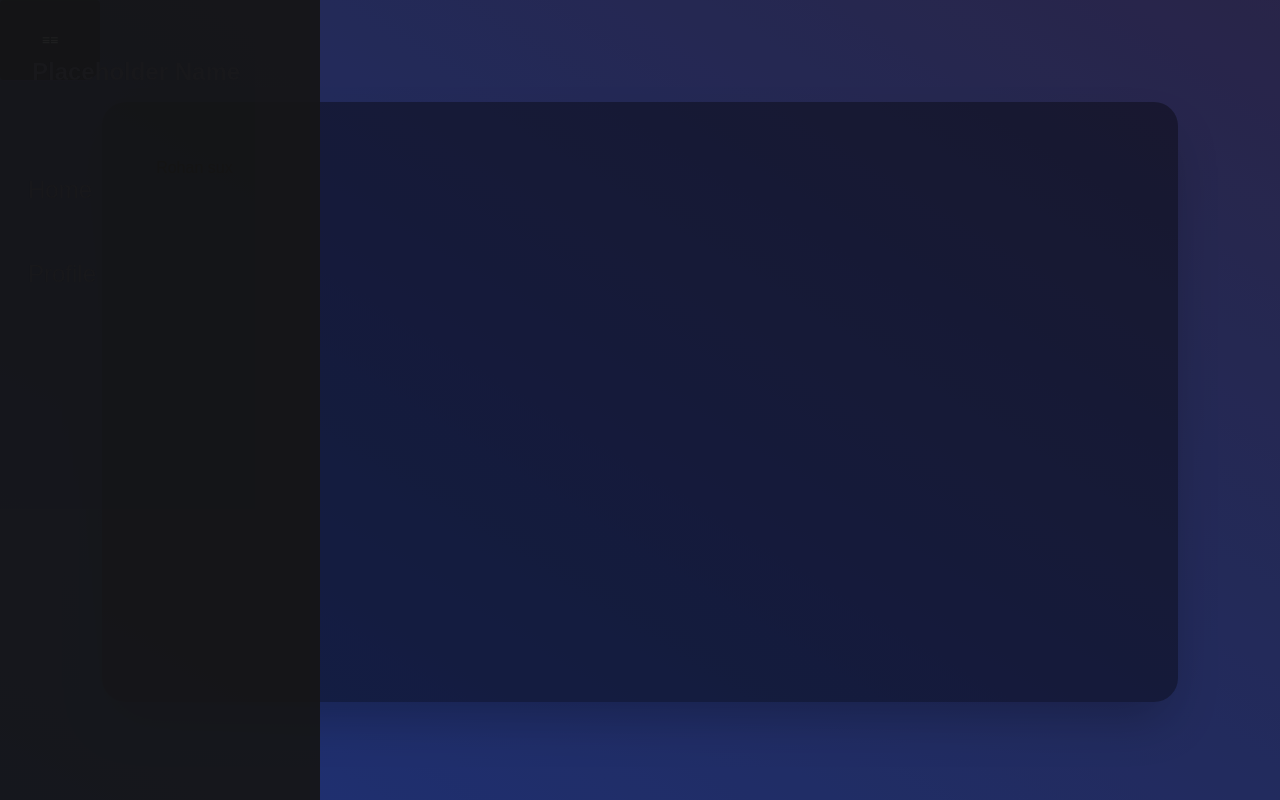
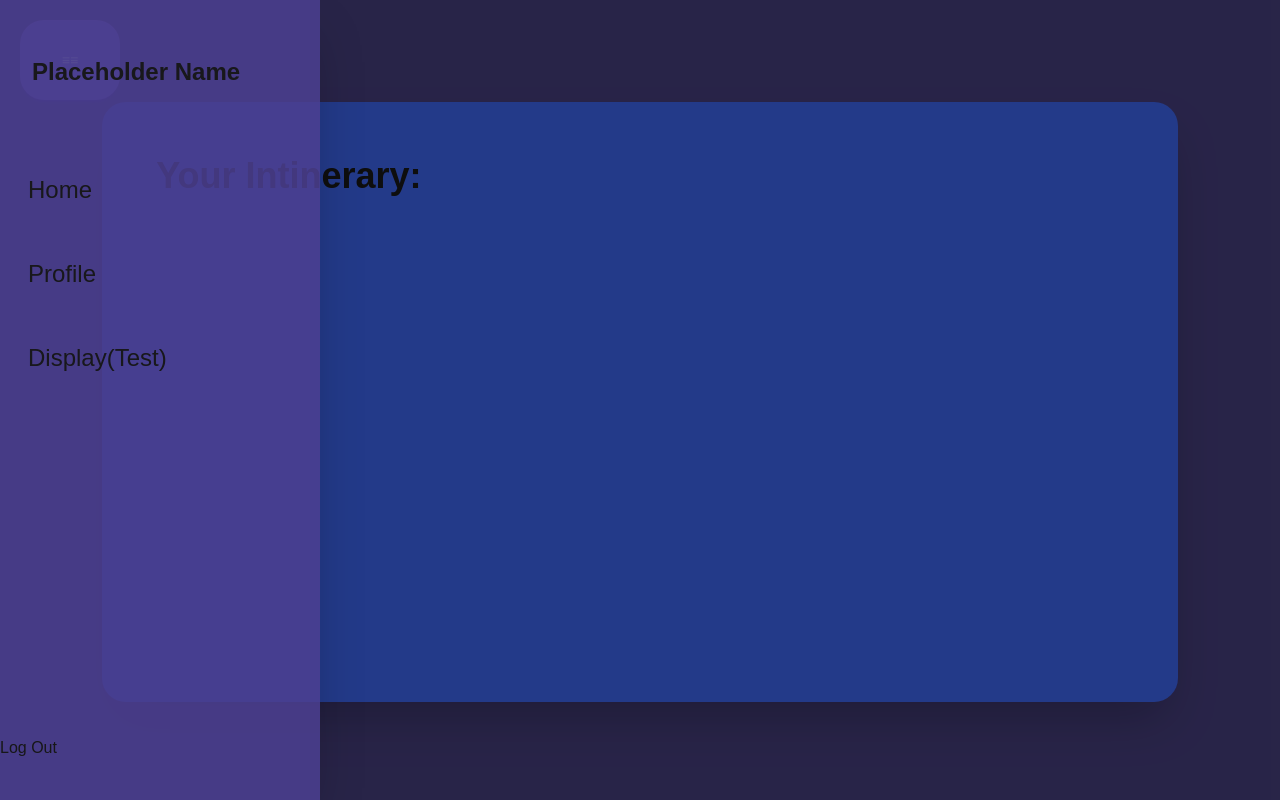
Before and after one commit to Bubblie01/Shellhacks-Project, a Next.js app in the folder frontend/shellhacks-frontend/: page /display in a window 1280 px wide. Both pictures are taken after a click on the label "≡≡". Built offline with nearby package versions, Linux system fonts and the light colour scheme.

Commit message:
Navbar fixes and Display css fixes

```diff
--- a/frontend/shellhacks-frontend/src/app/Componets/navbar.tsx
+++ b/frontend/shellhacks-frontend/src/app/Componets/navbar.tsx
@@ -1,23 +1,29 @@
+"use client"
 import React from "react";
 import '../globals.css';
+import { useAuth0 } from "@auth0/auth0-react";
 
 const Navbar = () => {
+    const { logout } = useAuth0();
     return (
-
         <div className="relative drawer">
             <input id="my-drawer" type="checkbox" className="drawer-toggle" />
             <div className="drawer-content">
                 {/* Page content here */}
-                <label htmlFor="my-drawer" className="absolute top-0 left-0 btn btn-primary border-none drawer-button bg-[#0000009e] rounded-br-2xl w-25 h-20">≡≡</label>
+                <label htmlFor="my-drawer" className="absolute top-5 left-5 btn btn-primary border-none drawer-button bg-[#7765E3] rounded-3xl w-25 h-20">≡≡</label>
             </div>
             <div className="drawer-side">
                 <label htmlFor="my-drawer" aria-label="close sidebar" className="drawer-overlay"></label>
-                <ul className="menu bg-[#151515ea] text-base-content min-h-full w-80 p-4">
+                <ul className="menu bg-[#4d4092da] text-base-content min-h-full w-80 p-4 shadow-2xl">
                     {/* Sidebar content here */}
                     <p className="text-2xl mt-10 ml-4 font-bold">Placeholder Name</p>
                     <li><a href="../home" className="text-2xl mt-20">Home</a></li>
                     <li><a href="../profile" className="text-2xl mt-10">Profile</a></li>
+                    <li><a href="../display" className="text-2xl mt-10">Display(Test)</a></li>
                 </ul>
+                <button onClick={() => logout({ logoutParams: { returnTo: window.location.origin } })} className="absolute bottom-10 text-center">
+                    Log Out
+                </button>
             </div>
         </div>
 
--- a/frontend/shellhacks-frontend/src/app/display/page.tsx
+++ b/frontend/shellhacks-frontend/src/app/display/page.tsx
@@ -3,11 +3,11 @@ import Navbar from '../Componets/navbar';
 
 export default function Home() {
   return (
-    <div className="h-screen w-screen bg-linear-to-bl from-[#0a014fc3] to-[#3251c3]">
+    <div className="h-screen w-screen bg-[#0a014fc3]">
         <Navbar />
-      <div className="mx-[8%] my-[8%] bg-[#00000062] h-[75%] w-[84%] rounded-3xl shadow-2xl">
+      <div className="mx-[8%] my-[8%] bg-[#3B60E4] h-[75%] w-[84%] rounded-3xl shadow-2xl">
         <div className="px-[5%] py-[5%]">
-          <h4>Rohan sux</h4>
+          <h4 className="font-bold text-4xl">Your Intinerary:</h4>
         </div>
       </div>
     </div>
```
